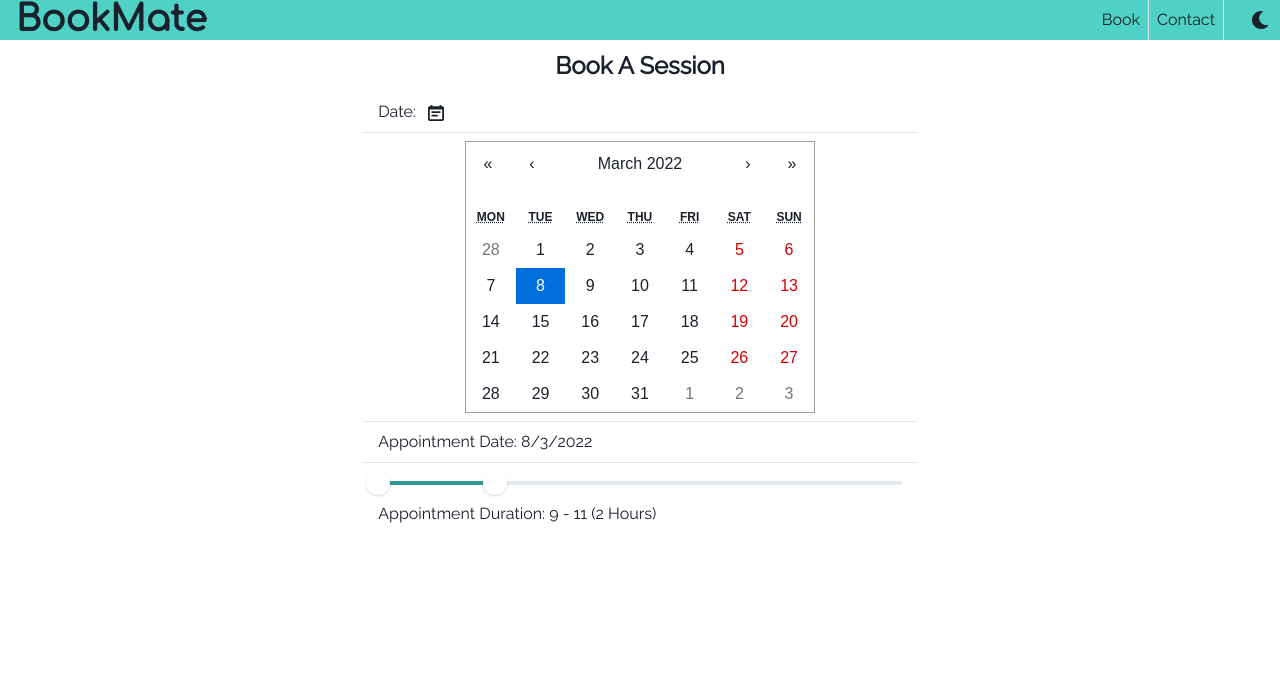
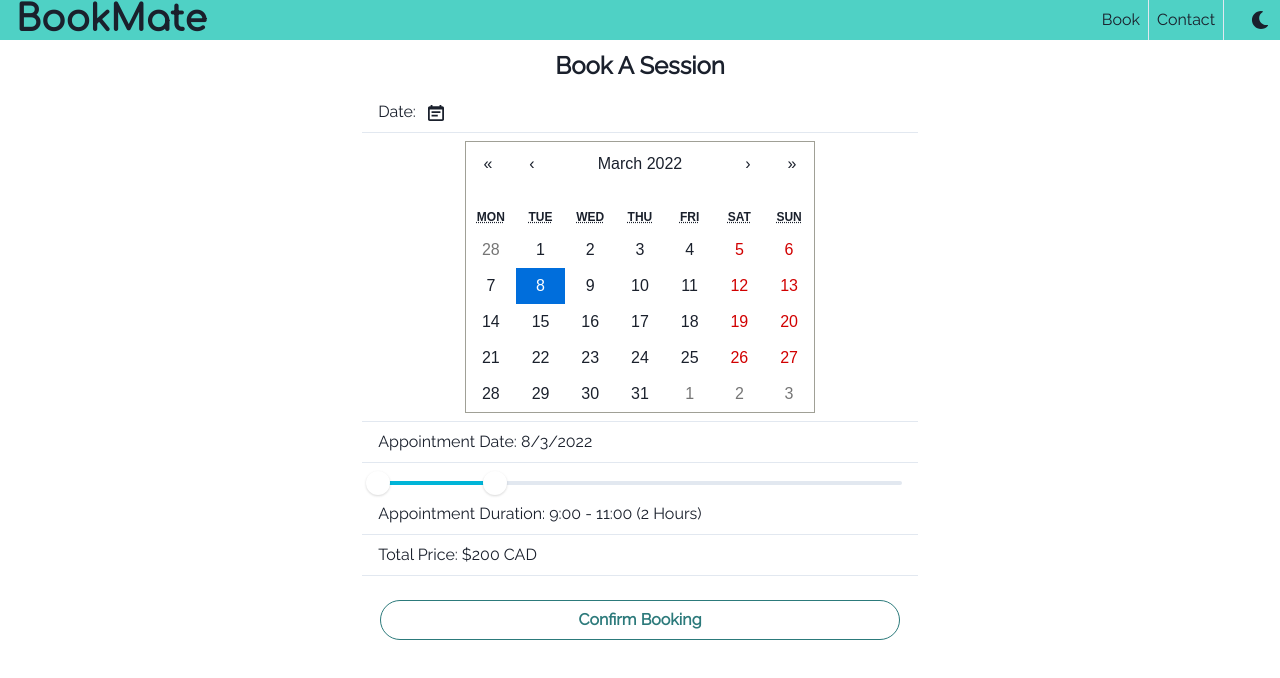
Before and after one commit to taikil/Booking-Demo, a React (Create React App) app in the folder booking-demo/: page /book in a window 1280 px wide. Shown: the top 678 px of the page. Built offline with nearby package versions, Linux system fonts and the light colour scheme.

Commit message:
All but Price works

```diff
--- /dev/null
+++ b/booking-demo/src/components/ConfirmButton.tsx
@@ -0,0 +1,57 @@
+import {
+  Button,
+  Container,
+  Popover,
+  PopoverArrow,
+  PopoverBody,
+  PopoverCloseButton,
+  PopoverContent,
+  PopoverHeader,
+  PopoverTrigger,
+  VStack,
+} from "@chakra-ui/react";
+import React from "react";
+
+interface ConfirmButtonProps {
+  day: number;
+  month: number;
+  year: number;
+  price: number;
+}
+
+export const ConfirmButton: React.FC<ConfirmButtonProps> = ({
+  day,
+  month,
+  year,
+  price,
+}) => {
+  return (
+    <Popover placement="top-start">
+      <PopoverTrigger>
+        <Button
+          marginTop={4}
+          width={"520px"}
+          colorScheme={"teal"}
+          variant={"outline"}
+          borderRadius={"20px"}
+        >
+          Confirm Booking
+        </Button>
+      </PopoverTrigger>
+      <PopoverContent>
+        <PopoverHeader fontWeight="semibold">Booking Confirmed!</PopoverHeader>
+        <PopoverArrow />
+        <PopoverCloseButton />
+        <PopoverBody>
+          <VStack>
+            <Container>
+              Date Of Booking: {day}/{month}/{year}
+            </Container>
+            <Container>Total Price: {price}</Container>
+            <Container>Thank you for booking with us!</Container>
+          </VStack>
+        </PopoverBody>
+      </PopoverContent>
+    </Popover>
+  );
+};
--- a/booking-demo/src/components/NavBar.tsx
+++ b/booking-demo/src/components/NavBar.tsx
@@ -22,7 +22,9 @@ export const NavBar: React.FC = () => {
         <ReactLink to="Book">
           <Link>Book</Link>
         </ReactLink>
-        <Link>Contact</Link>
+        <a target="_blank" href="https://github.com/taikil/Booking-Demo">
+          <Link>Contact</Link>
+        </a>
         <ColorModeSwitcher justifySelf="flex-end" />
       </HStack>
     </Flex>
--- a/booking-demo/src/pages/Book.tsx
+++ b/booking-demo/src/pages/Book.tsx
@@ -13,12 +13,14 @@ import {
 import React, { useState } from "react";
 import Calendar from "react-calendar";
 import "react-calendar/dist/Calendar.css";
+import { ConfirmButton } from "../components/ConfirmButton";
 import { NavBar } from "../components/NavBar";
 
 export const Book: React.FC = () => {
   const [value, onChange] = useState(new Date());
   const [startTime, setStartTime] = useState(9);
   const [endTime, setEndTime] = useState(11);
+  const [price, setPrice] = useState(0);
 
   return (
     <Box>
@@ -46,8 +48,8 @@ export const Book: React.FC = () => {
               min={9}
               max={18}
               step={1}
-              colorScheme={"teal"}
-              onChangeEnd={(val) => (setStartTime(val[0]), setEndTime(val[1]))}
+              colorScheme={"cyan"}
+              onChange={(val) => (setStartTime(val[0]), setEndTime(val[1]))}
             >
               <RangeSliderTrack>
                 <RangeSliderFilledTrack />
@@ -55,9 +57,29 @@ export const Book: React.FC = () => {
               <RangeSliderThumb boxSize={6} index={0} />
               <RangeSliderThumb boxSize={6} index={1} />
             </RangeSlider>
-            Appointment Duration: {startTime} - {endTime} ({endTime - startTime}{" "}
-            Hours)
+            Appointment Duration: {startTime}:00 - {endTime}:00 (
+            {endTime - startTime} Hours)
           </Container>
+          {value.getDay() == 6 ? (
+            <Container>
+              Total Price: ${(endTime - startTime) * 150} CAD
+            </Container>
+          ) : value.getDay() == 0 ? (
+            <Container>
+              Total Price: ${(endTime - startTime) * 150} CAD
+            </Container>
+          ) : (
+            <Container>
+              Total Price: ${(endTime - startTime) * 100} CAD
+              {/* {setPrice(endTime - startTime * 100)} */}
+            </Container>
+          )}
+          <ConfirmButton
+            day={value.getDay()}
+            month={value.getMonth() + 1}
+            year={value.getFullYear()}
+            price={0}
+          />
         </VStack>
       </Container>
     </Box>
```
Also changed, not shown: booking-demo/src/components/ChooseDuration.tsx (deleted, +0 -29 lines).
